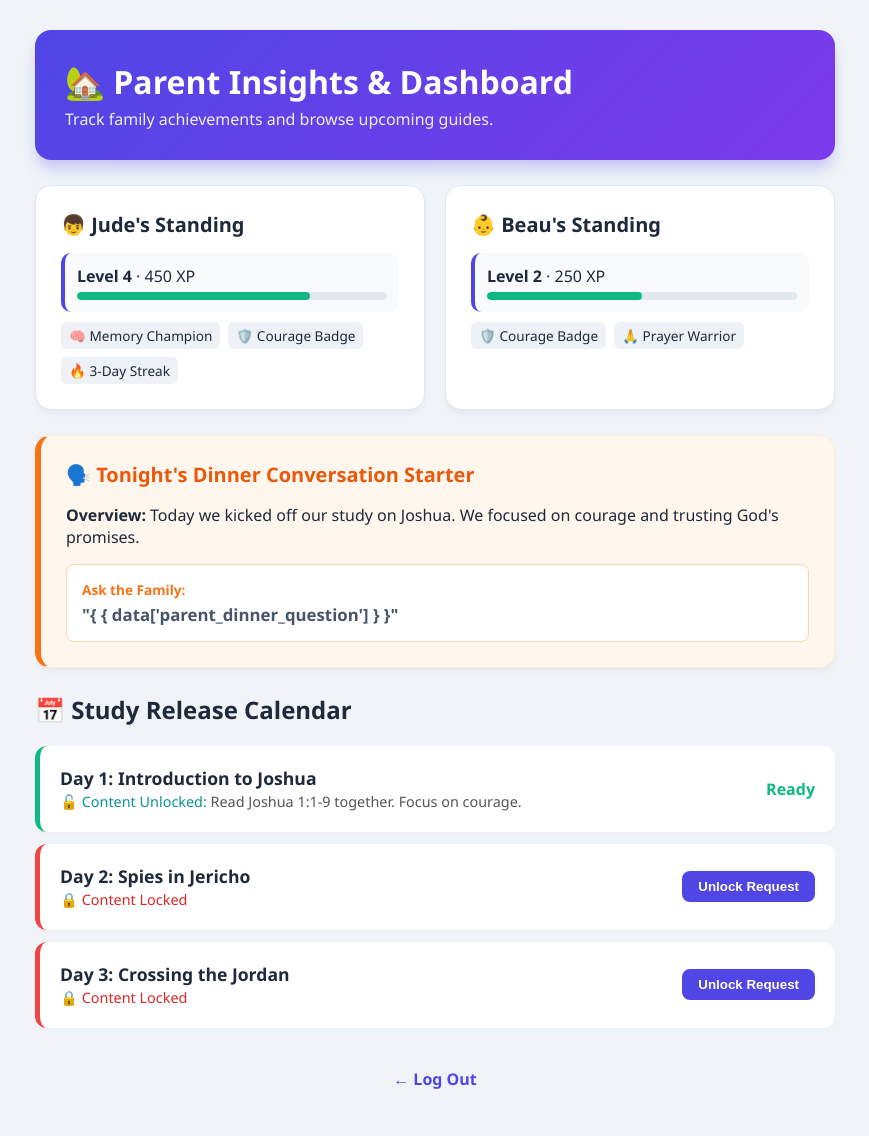
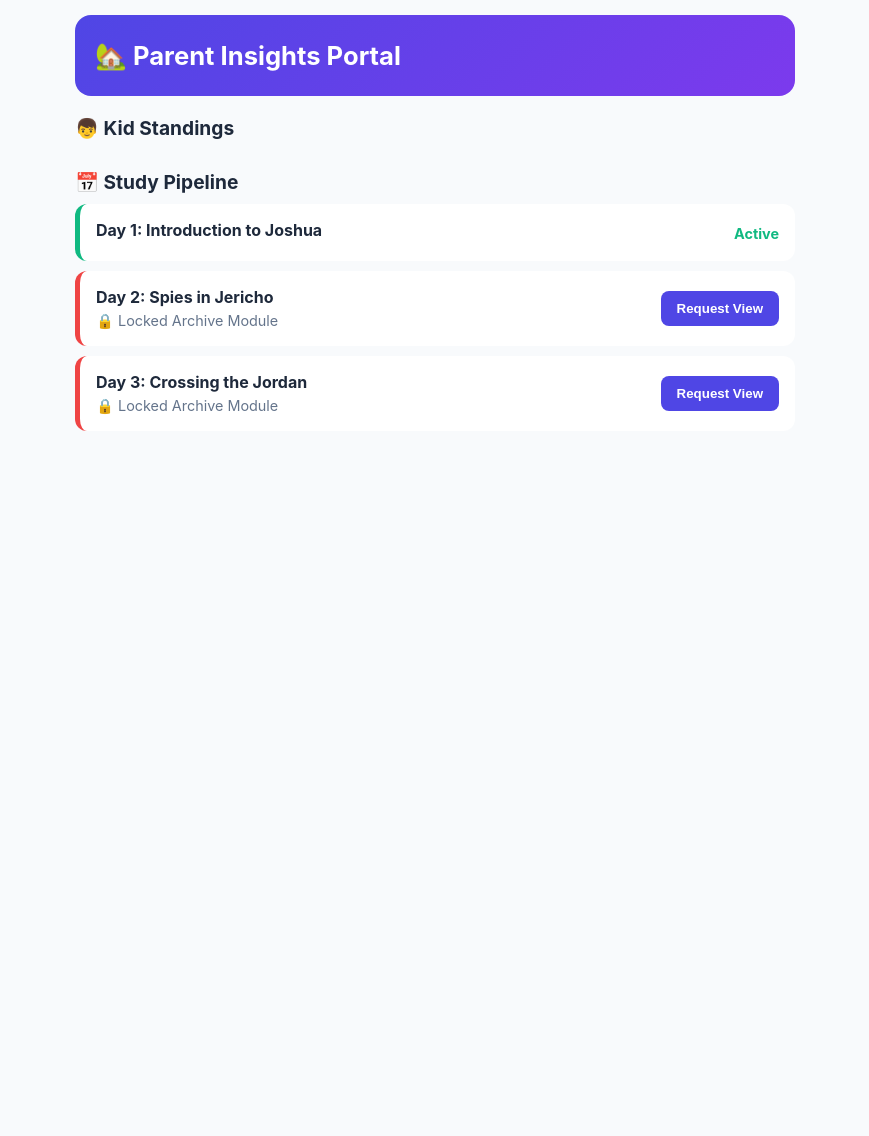
Before and after one commit to LiamN-Dev/bible_study_app, a Flask app: page /parent in a window 1280 px wide. Shown: the whole page, without its empty margins (205-1074 px from the left). After the commit the page ends 431 px from the top, so only its background shows below. Run offline with Flask 3, Linux system fonts and the light colour scheme; data comes from the database, SQL or seed files in the repository.

Commit message:
Refactor parent.html for improved layout and styling

```diff
--- a/templates/parent.html
+++ b/templates/parent.html
@@ -2,114 +2,61 @@
 <html lang="en">
 <head>
     <meta charset="UTF-8">
-    <meta name="viewport" content="width=device-width, initial-scale=1.0">
-    <title>Parent Portal - Dashboard</title>
+    <meta name="viewport" content="width=device-width, initial-scale=1.0, maximum-scale=1.0, user-scalable=no">
+    <title>Parent Portal Dashboard</title>
     <style>
-        body { font-family: 'Segoe UI', system-ui, sans-serif; background: #f0f4f8; color: #1e293b; max-width: 800px; margin: 0 auto; padding: 30px 20px; }
-        .header { background: linear-gradient(135deg, #4f46e5, #7c3aed); color: white; padding: 30px; border-radius: 16px; margin-bottom: 25px; box-shadow: 0 10px 15px -3px rgba(79, 70, 229, 0.3); }
-        .header h1 { margin: 0; font-size: 2rem; }
-        .grid { display: grid; grid-template-columns: 1fr 1fr; gap: 20px; margin-bottom: 25px; }
-        @media (max-width: 600px) { .grid { grid-template-columns: 1fr; } }
-
-        /* Kids Progress Cards */
-        .card { background: white; padding: 25px; border-radius: 16px; box-shadow: 0 4px 6px -1px rgba(0,0,0,0.05); border: 1px solid #e2e8f0; }
-        .card-title { font-size: 1.25rem; font-weight: bold; margin-top: 0; margin-bottom: 15px; display: flex; align-items: center; gap: 10px; }
-        .profile-stat { background: #f8fafc; padding: 12px; border-radius: 10px; margin-bottom: 10px; border-left: 4px solid #4f46e5; }
-        .progress-bar-bg { background: #e2e8f0; height: 8px; border-radius: 4px; overflow: hidden; margin-top: 5px; }
-        .progress-bar-fill { background: #10b981; height: 100%; border-radius: 4px; }
-
-        /* Discussion Tools */
-        .discussion-box { background: #fff7ed; border: 1px solid #ffedd5; border-left: 6px solid #f97316; }
-        .badge-list { display: flex; flex-wrap: wrap; gap: 8px; margin-top: 10px; }
-        .badge-item { background: #eef2f6; padding: 4px 8px; border-radius: 6px; font-size: 0.85rem; display: flex; align-items: center; gap: 4px; }
-
-        /* Calendar Schedule Rows */
-        .day-row { background: white; padding: 20px; border-radius: 12px; margin-bottom: 12px; display: flex; justify-content: space-between; align-items: center; box-shadow: 0 2px 4px rgba(0,0,0,0.02); }
-        .status-locked { border-left: 5px solid #ef4444; }
-        .status-unlocked { border-left: 5px solid #10b981; }
-        .btn-action { background: #4f46e5; color: white; border: none; padding: 8px 16px; border-radius: 8px; cursor: pointer; font-weight: bold; transition: all 0.2s; }
-        .btn-action:hover { background: #4338ca; transform: translateY(-1px); }
-        .status-waiting { color: #64748b; font-style: italic; background: #f1f5f9; padding: 6px 12px; border-radius: 6px; font-size: 0.9rem; }
+        * { box-sizing: border-box; }
+        body { font-family: -apple-system, sans-serif; background: #f8fafc; color: #1e293b; max-width: 750px; margin: 0 auto; padding: 15px; padding-bottom: 50px; }
+        .header { background: linear-gradient(135deg, #4f46e5, #7c3aed); color: white; padding: 25px 20px; border-radius: 16px; margin-bottom: 20px; }
+        .grid { display: grid; grid-template-columns: 1fr 1fr; gap: 15px; margin-bottom: 20px; }
+        @media (max-width: 500px) { .grid { grid-template-columns: 1fr; } }
+        .card { background: white; padding: 20px; border-radius: 16px; box-shadow: 0 4px 6px -1px rgba(0,0,0,0.05); border: 1px solid #e2e8f0; }
+        .profile-stat { background: #f1f5f9; padding: 12px; border-radius: 10px; font-weight: bold; margin-top: 5px; }
+        .day-row { background: white; padding: 16px; border-radius: 12px; margin-bottom: 10px; border-left: 5px solid #cbd5e1; }
+        .status-locked { border-left-color: #ef4444; }
+        .status-unlocked { border-left-color: #10b981; }
+        .btn-action { background: #4f46e5; color: white; border: none; padding: 10px 16px; border-radius: 8px; font-weight: bold; cursor: pointer; width: 100%; margin-top: 10px; }
+        @media (min-width: 600px) { .btn-action { width: auto; margin-top: 0; } .day-row { display: flex; justify-content: space-between; align-items: center; } }
     </style>
 </head>
 <body>
-
     <div class="header">
-        <h1>🏡 Parent Insights & Dashboard</h1>
-        <p style="margin: 5px 0 0 0; opacity: 0.9;">Track family achievements and browse upcoming guides.</p>
+        <h1 style="margin:0; font-size:1.6rem;">🏡 Parent Insights Portal</h1>
     </div>
 
-    <!-- Quick Stats Grid -->
+    <h2 style="font-size:1.2rem; margin-bottom:10px;">👦 Kid Standings</h2>
     <div class="grid">
-        <!-- Kid 1: Jude -->
+        {% for p in profiles %}
         <div class="card">
-            <div class="card-title">👦 {{ data['profiles']['jude']['name'] }}'s Standing</div>
-            <div class="profile-stat">
-                <strong>Level {{ data['profiles']['jude']['level'] }}</strong> · {{ data['profiles']['jude']['points'] }} XP
-                <div class="progress-bar-bg"><div class="progress-bar-fill" style="width: 75%;"></div></div>
-            </div>
-            <div class="badge-list">
-                {% for badge in data['profiles']['jude']['badges'] %}
-                    <span class="badge-item" title="{{ badge['desc'] }}">{{ badge['icon'] }} {{ badge['title'] }}</span>
-                {% endfor %}
-            </div>
+            <strong style="font-size:1.1rem; color:#4f46e5;">{{ p['display_name'] }}</strong>
+            <div class="profile-stat">Level {{ p['level'] }} · <span style="color:#10b981;">{{ p['points'] }} XP</span></div>
         </div>
-
-        <!-- Kid 2: Beau -->
-        <div class="card">
-            <div class="card-title">👶 {{ data['profiles']['beau']['name'] }}'s Standing</div>
-            <div class="profile-stat">
-                <strong>Level {{ data['profiles']['beau']['level'] }}</strong> · {{ data['profiles']['beau']['points'] }} XP
-                <div class="progress-bar-bg"><div class="progress-bar-fill" style="width: 50%;"></div></div>
-            </div>
-            <div class="badge-list">
-                {% for badge in data['profiles']['beau']['badges'] %}
-                    <span class="badge-item" title="{{ badge['desc'] }}">{{ badge['icon'] }} {{ badge['title'] }}</span>
-                {% endfor %}
-            </div>
-        </div>
+        {% endfor %}
     </div>
 
-    <!-- Dinner Table Engagement Tools -->
-    <div class="card discussion-box" style="margin-bottom: 25px;">
-        <div class="card-title" style="color: #ea580c;">🗣️ Tonight's Dinner Conversation Starter</div>
-        <p><strong>Overview:</strong> {{ data['parent_summary'] }}</p>
-        <div style="background: white; padding: 15px; border-radius: 8px; border: 1px solid #fed7aa; margin-top: 10px;">
-            <span style="color: #f97316; font-weight: bold; font-size: 0.85rem; uppercase; display:block; margin-bottom:4px;">Ask the Family:</span>
-            <strong style="font-size: 1.05rem; color: #475569;">"{ { data['parent_dinner_question'] } }"</strong>
-        </div>
-    </div>
-
-    <!-- Calendar View -->
-    <h2>📅 Study Release Calendar</h2>
+    <h2 style="font-size:1.2rem; margin-bottom:10px;">📅 Study Pipeline</h2>
     {% for day in days %}
         <div class="day-row {{ 'status-locked' if day['is_locked'] else 'status-unlocked' }}">
             <div>
-                <strong style="font-size: 1.1rem; display: block;">{{ day['title'] }}</strong>
-                {% if not day['is_locked'] %}
-                    <span style="color: #0d9488; font-size: 0.9rem;">🔓 Content Unlocked: <span style="color:#555;">{{ day['content'] }}</span></span>
-                {% else %}
-                    <span style="color: #dc2626; font-size: 0.9rem;">🔒 Content Locked</span>
-                {% endif %}
+                <strong>{{ day['title'] }}</strong>
+                <p style="margin:5px 0 0 0; font-size:0.9rem; color:#64748b;">
+                    {% if not day['is_locked'] %} {{ day['verse'] }} {% else %} 🔒 Locked Archive Module {% endif %}
+                </p>
             </div>
-
             <div>
                 {% if day['is_locked'] %}
                     {% if day['request_pending'] == 0 %}
                         <form action="{{ url_for('request_access', day_id=day['id']) }}" method="POST">
-                            <button type="submit" class="btn-action">Unlock Request</button>
+                            <button type="submit" class="btn-action">Request View</button>
                         </form>
                     {% else %}
-                        <span class="status-waiting">⏳ Request Sent</span>
+                        <span style="color:#7f8c8d; font-size:0.9rem;">⏳ Pending Admin Approval</span>
                     {% endif %}
                 {% else %}
-                    <span style="color: #10b981; font-weight: bold;">Ready</span>
+                    <span style="color:#10b981; font-weight:bold; font-size:0.9rem;">Active</span>
                 {% endif %}
             </div>
         </div>
     {% endfor %}
-
-    <p style="text-align: center; margin-top: 40px;"><a href="/" style="color: #4f46e5; text-decoration: none; font-weight: bold;">← Log Out</a></p>
-
 </body>
 </html>
```
